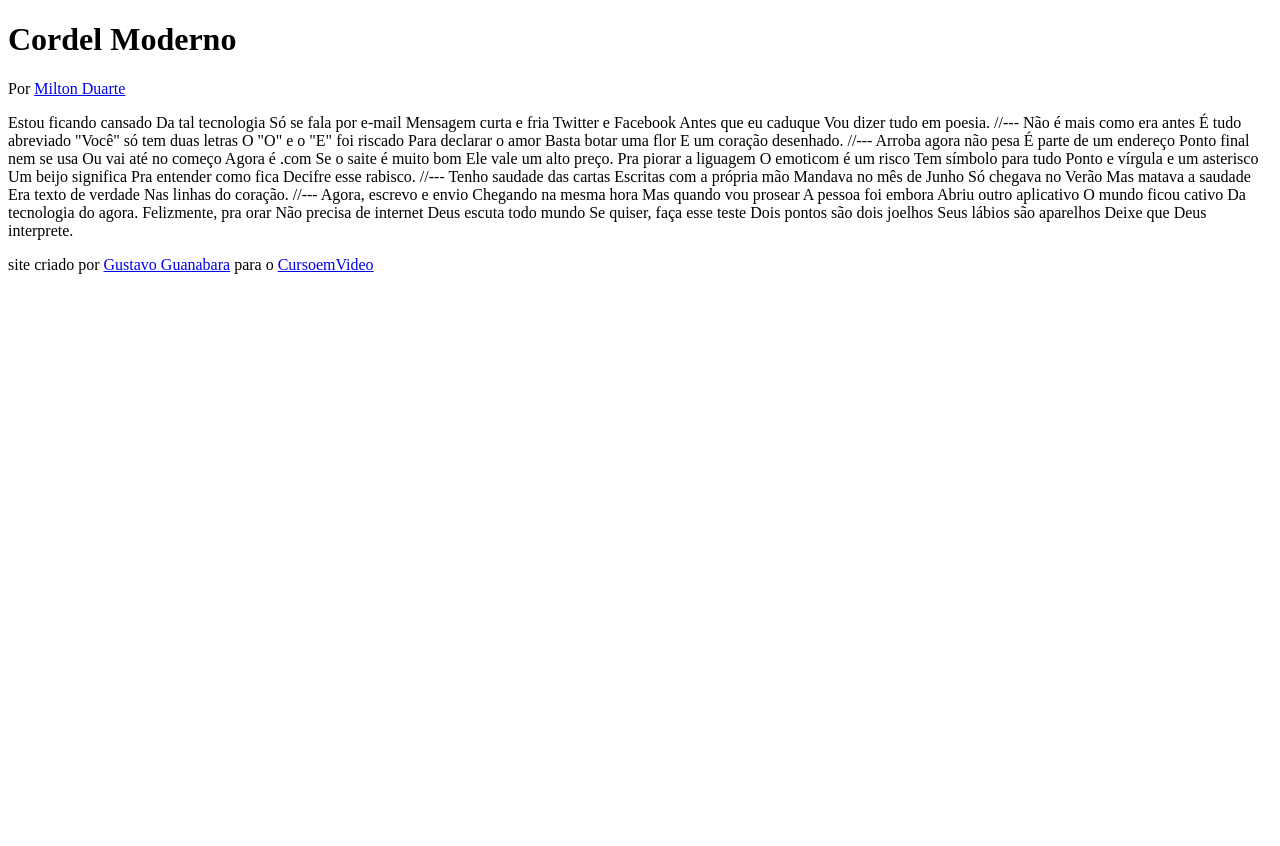
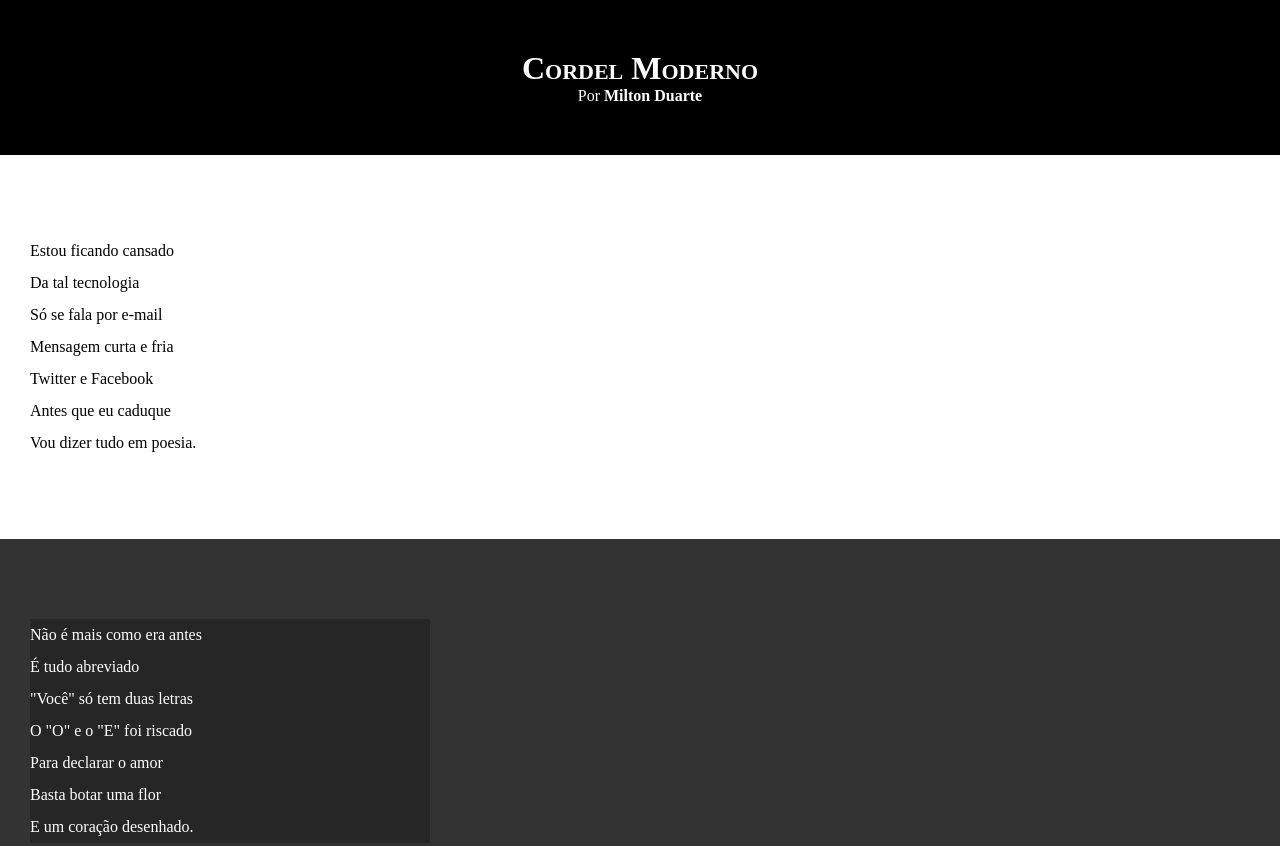
Before and after one commit to gabrielafrancas/ESTUDOS2, a plain HTML site: page des012/index.html in a window 1280 px wide. Shown: the top 846 px of the page. Before the commit the page ends 800 px from the top, so only its background shows below. Drawn offline with Linux system fonts and the light colour scheme.

Commit message:
atualizei estilos de texto e bloco

```diff
--- /dev/null
+++ b/des012/estilo/style.css
@@ -0,0 +1,68 @@
+@charset "UTF-8";
+
+* {
+margin: 0px;
+padding: 0px;
+}
+
+html, body {
+  min-height: 100vh;
+  background-color: darkgray;
+}
+
+header {
+  background-color: black;
+  color: white;
+  text-align: center;
+}
+
+/* letras maiúsculas text-transform: uppercase*/
+
+header > h1 {
+  padding-top: 50px;
+  font-variant: small-caps;
+}
+
+header > p {
+  padding-bottom: 50px;
+}
+
+header a, footer a {
+  color: white;
+  text-decoration: none;
+  font-weight: bolder;
+}
+
+header a:hover, footer a:hover {
+  text-decoration: underline;
+}
+
+section {
+  padding-top: 10vh;
+  padding-bottom: 10vh;
+  line-height: 2em;
+  padding-left: 30px;
+}
+
+section.normal {
+  background-color: white;
+  color: black;
+}
+
+section.imagem {
+  background-color: rgb(51, 51, 51);
+  color: white;
+}
+
+section.imagem > p {
+  width: 400px;
+  background-color: rgba(0, 0, 0, 0.253);
+}
+
+
+footer {
+  background-color: black;
+  color: white;
+  text-align: center;
+  padding: 10px;
+}
--- a/des012/index.html
+++ b/des012/index.html
@@ -5,6 +5,7 @@
   <meta charset="UTF-8">
   <meta http-equiv="X-UA-Compatible" content="IE=edge">
   <meta name="viewport" content="width=device-width, initial-scale=1.0">
+  <link rel="stylesheet" href="estilo/style.css">
   <title>Cordel Moderno</title>
 </head>
 
@@ -19,69 +20,92 @@
 
   </header>
 
-  Estou ficando cansado
-  Da tal tecnologia
-  Só se fala por e-mail
-  Mensagem curta e fria
-  Twitter e Facebook
-  Antes que eu caduque
-  Vou dizer tudo em poesia.
+  <section class="normal">
+    <p>
+      Estou ficando cansado <br>
+      Da tal tecnologia <br>
+      Só se fala por e-mail <br>
+      Mensagem curta e fria <br>
+      Twitter e Facebook <br>
+      Antes que eu caduque <br>
+      Vou dizer tudo em poesia.
+    </p>
+  </section>
 
-  //---
 
-  Não é mais como era antes
-  É tudo abreviado
-  "Você" só tem duas letras
-  O "O" e o "E" foi riscado
-  Para declarar o amor
-  Basta botar uma flor
-  E um coração desenhado.
+  <section class="imagem">
+    <p>
+      Não é mais como era antes <br>
+      É tudo abreviado <br>
+      "Você" só tem duas letras <br>
+      O "O" e o "E" foi riscado <br>
+      Para declarar o amor <br>
+      Basta botar uma flor <br>
+      E um coração desenhado.
+    </p>
+  </section>
 
-  //---
 
-  Arroba agora não pesa
-  É parte de um endereço
-  Ponto final nem se usa
-  Ou vai até no começo
-  Agora é .com
-  Se o saite é muito bom
-  Ele vale um alto preço.
 
-  Pra piorar a liguagem
-  O emoticom é um risco
-  Tem símbolo para tudo
-  Ponto e vírgula e um asterisco
-  Um beijo significa
-  Pra entender como fica
-  Decifre esse rabisco.
+  <section class="normal">
+    <p>
+      Arroba agora não pesa <br>
+      É parte de um endereço <br>
+      Ponto final nem se usa <br>
+      Ou vai até no começo <br>
+      Agora é .com <br>
+      Se o saite é muito bom <br>
+      Ele vale um alto preço. <br>
+      </p>
 
-  //---
+      <p>
+        Pra piorar a liguagem <br>
+        O emoticom é um risco <br>
+        Tem símbolo para tudo <br>
+        Ponto e vírgula e um asterisco <br>
+        Um beijo significa <br>
+        Pra entender como fica <br>
+        Decifre esse rabisco.
+      </p>
+  </section>
 
-  Tenho saudade das cartas
-  Escritas com a própria mão
-  Mandava no mês de Junho
-  Só chegava no Verão
-  Mas matava a saudade
-  Era texto de verdade
-  Nas linhas do coração.
 
-  //---
 
-  Agora, escrevo e envio
-  Chegando na mesma hora
-  Mas quando vou prosear
-  A pessoa foi embora
-  Abriu outro aplicativo
-  O mundo ficou cativo
-  Da tecnologia do agora.
+  <section class="imagem">
+    <p>
+      Tenho saudade das cartas <br>
+      Escritas com a própria mão <br>
+      Mandava no mês de Junho <br>
+      Só chegava no Verão <br>
+      Mas matava a saudade <br>
+      Era texto de verdade <br>
+      Nas linhas do coração.
+    </p>
+  </section>
 
-  Felizmente, pra orar
-  Não precisa de internet
-  Deus escuta todo mundo
-  Se quiser, faça esse teste
-  Dois pontos são dois joelhos
-  Seus lábios são aparelhos
-  Deixe que Deus interprete.
+
+
+  <section class="normal">
+    <p>
+      Agora, escrevo e envio <br>
+      Chegando na mesma hora <br>
+      Mas quando vou prosear <br>
+      A pessoa foi embora <br>
+      Abriu outro aplicativo <br>
+      O mundo ficou cativo <br>
+      Da tecnologia do agora. <br>
+    </p>
+      <p>
+
+        Felizmente, pra orar <br>
+        Não precisa de internet <br>
+        Deus escuta todo mundo <br>
+        Se quiser, faça esse teste <br>
+        Dois pontos são dois joelhos <br>
+        Seus lábios são aparelhos <br>
+        Deixe que Deus interprete.
+      </p>
+  </section>
 
   <footer>
     <p>site criado por <a href="https://gustavoguanabara.github.io" target="_blank">Gustavo Guanabara</a> para o <a
```
